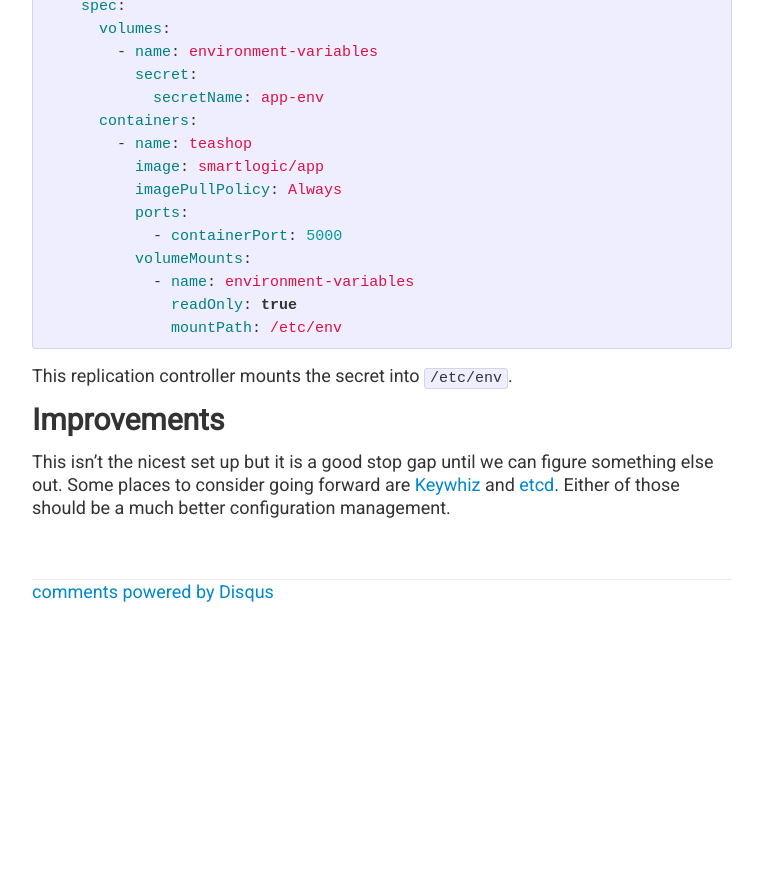
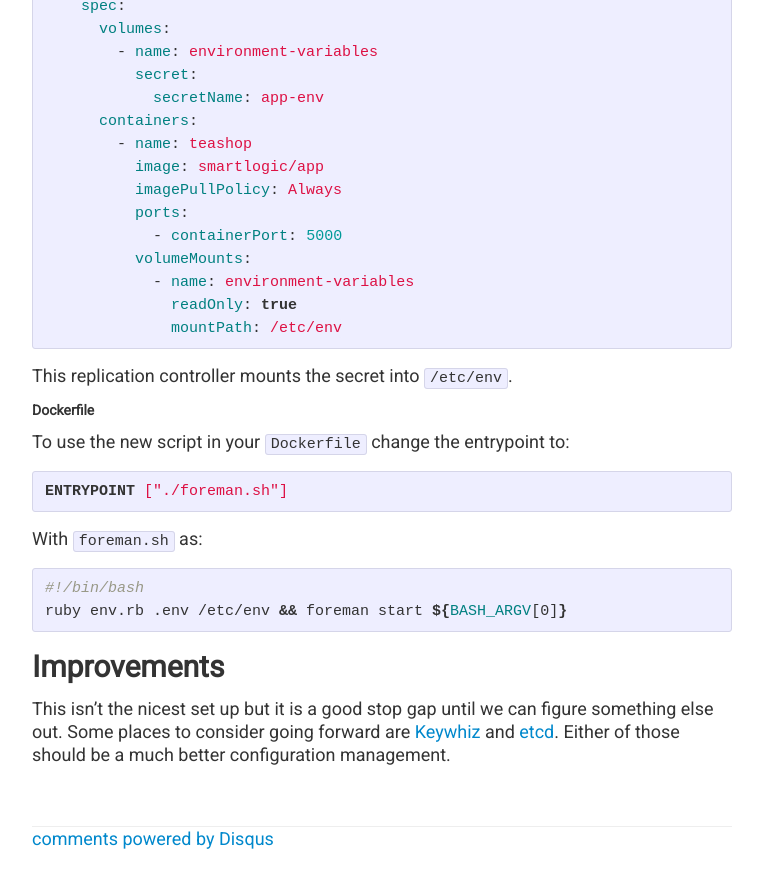
Before and after one commit to oestrich/blog.oestrich.org, a Jekyll site: the page built from _posts/2015-09-15-kubernetes-secrets-to-env-file.md, in a window 1280 px wide and 900 px high, scrolled down 1799 px. Shown: the top 888 px of the window, without its empty margins (118-881 px from the left). Built offline with Jekyll 4.4.1, drawn with Linux system fonts in a browser that asks for light colours; Markdown is read by kramdown in place of the engine named in the settings; comment, search, counter and statistics services are not loaded; before the commit the page ends 2452 px from its top, so only the background shows below that.

Commit message:
Update to include Dockerfile changes

````diff
--- a/_posts/2015-09-15-kubernetes-secrets-to-env-file.md
+++ b/_posts/2015-09-15-kubernetes-secrets-to-env-file.md
@@ -97,6 +97,21 @@ spec:
 
 This replication controller mounts the secret into `/etc/env`.
 
+##### Dockerfile
+
+To use the new script in your `Dockerfile` change the entrypoint to:
+
+``` docker
+ENTRYPOINT ["./foreman.sh"]
+```
+
+With `foreman.sh` as:
+
+``` bash
+#!/bin/bash
+ruby env.rb .env /etc/env && foreman start ${BASH_ARGV[0]}
+```
+
 ## Improvements
 
 This isn't the nicest set up but it is a good stop gap until we can figure something else out. Some places to consider going forward are [Keywhiz][keywhiz] and [etcd][etcd]. Either of those should be a much better configuration management.
````
